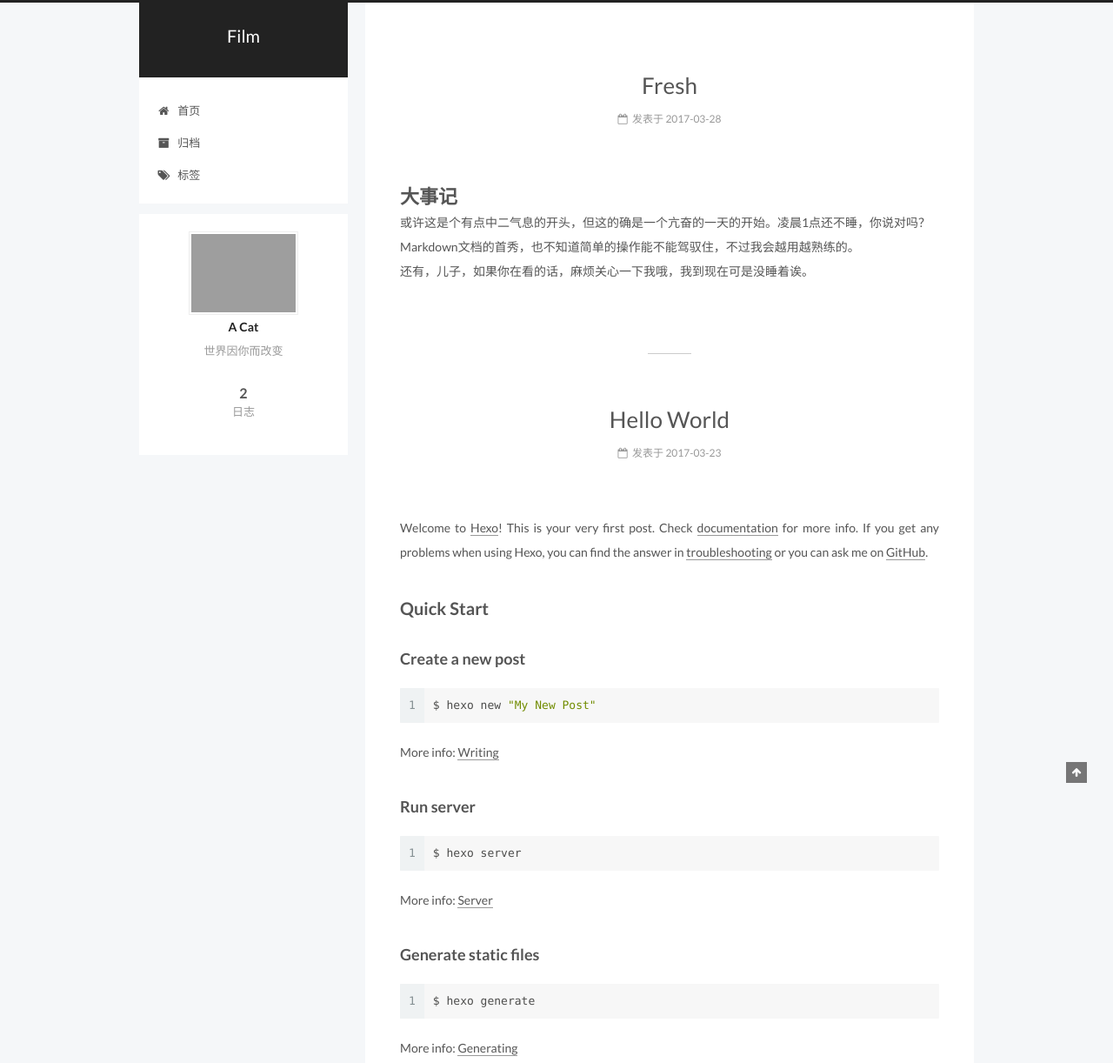
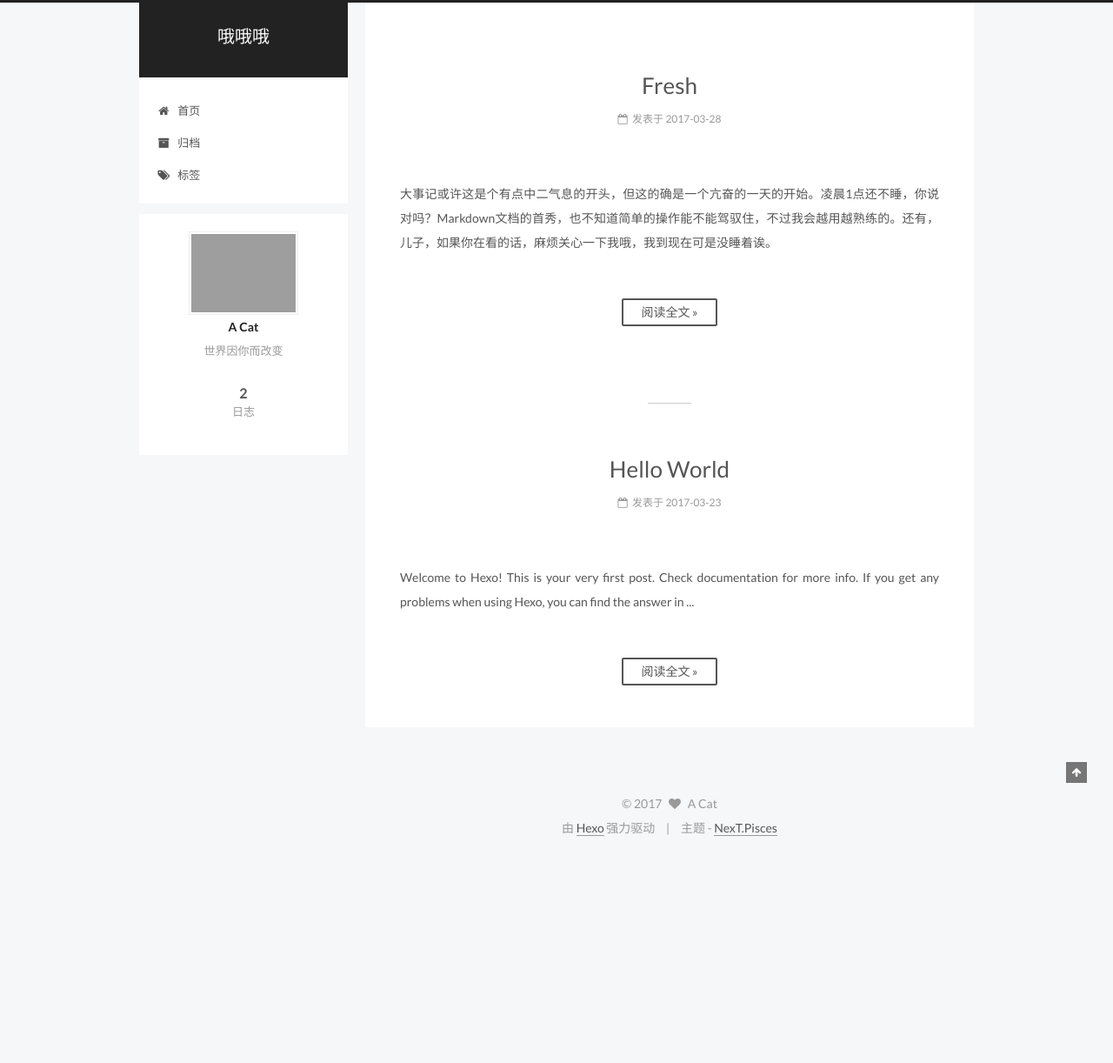
Before and after one commit to youxi4399/youxi4399.github.io, a plain HTML site: page index.html in a window 1280 px wide. Shown: the top 1222 px of the page at 87% size. After the commit the page ends 986 px from the top, so only its background shows below. Drawn offline with Linux system fonts and the light colour scheme; grey boxes are pictures that could not be loaded.

Commit message:
Site updated: 2017-03-29 09:11:50

```diff
--- a/css/main.css
+++ b/css/main.css
@@ -1685,7 +1685,7 @@ pre .javascript .function {
   width: 4px;
   height: 4px;
   border-radius: 50%;
-  background: #79ffd7;
+  background: #087c7f;
 }
 .links-of-blogroll {
   font-size: 13px;
--- a/index.html
+++ b/index.html
@@ -89,12 +89,12 @@
 
 <meta name="description" content="世界因你而改变">
 <meta property="og:type" content="website">
-<meta property="og:title" content="Film">
+<meta property="og:title" content="哦哦哦">
 <meta property="og:url" content="http://yoursite.com/index.html">
-<meta property="og:site_name" content="Film">
+<meta property="og:site_name" content="哦哦哦">
 <meta property="og:description" content="世界因你而改变">
 <meta name="twitter:card" content="summary">
-<meta name="twitter:title" content="Film">
+<meta name="twitter:title" content="哦哦哦">
 <meta name="twitter:description" content="世界因你而改变">
 
 
@@ -129,7 +129,7 @@
 
 
 
-  <title> Film </title>
+  <title> 哦哦哦 </title>
 </head>
 
 <body itemscope itemtype="http://schema.org/WebPage" lang="zh-Hans">
@@ -167,7 +167,7 @@
     <div class="custom-logo-site-title">
       <a href="/"  class="brand" rel="start">
         <span class="logo-line-before"><i></i></span>
-        <span class="site-title">Film</span>
+        <span class="site-title">哦哦哦</span>
         <span class="logo-line-after"><i></i></span>
       </a>
     </div>
@@ -259,7 +259,7 @@
     </span>
 
     <span hidden itemprop="publisher" itemscope itemtype="http://schema.org/Organization">
-      <meta itemprop="name" content="Film">
+      <meta itemprop="name" content="哦哦哦">
     </span>
 
 
@@ -327,9 +327,16 @@
 
 
 
-            <h1 id="大事记"><a href="#大事记" class="headerlink" title="大事记"></a>大事记</h1><p>或许这是个有点中二气息的开头，但这的确是一个亢奋的一天的开始。凌晨1点还不睡，你说对吗？<br>Markdown文档的首秀，也不知道简单的操作能不能驾驭住，不过我会越用越熟练的。<br>还有，儿子，如果你在看的话，麻烦关心一下我哦，我到现在可是没睡着诶。</p>
+          大事记或许这是个有点中二气息的开头，但这的确是一个亢奋的一天的开始。凌晨1点还不睡，你说对吗？Markdown文档的首秀，也不知道简单的操作能不能驾驭住，不过我会越用越熟练的。还有，儿子，如果你在看的话，麻烦关心一下我哦，我到现在可是没睡着诶。
 
 
+          <!--noindex-->
+          <div class="post-button text-center">
+            <a class="btn" href="/2017/03/28/fresh/#more" rel="contents">
+              阅读全文 &raquo;
+            </a>
+          </div>
+          <!--/noindex-->
 
 
     </div>
@@ -380,7 +387,7 @@
     </span>
 
     <span hidden itemprop="publisher" itemscope itemtype="http://schema.org/Organization">
-      <meta itemprop="name" content="Film">
+      <meta itemprop="name" content="哦哦哦">
     </span>
 
 
@@ -448,17 +455,15 @@
 
 
 
-            <p>Welcome to <a href="https://hexo.io/" target="_blank" rel="external">Hexo</a>! This is your very first post. Check <a href="https://hexo.io/docs/" target="_blank" rel="external">documentation</a> for more info. If you get any problems when using Hexo, you can find the answer in <a href="https://hexo.io/docs/troubleshooting.html" target="_blank" rel="external">troubleshooting</a> or you can ask me on <a href="https://github.com/hexojs/hexo/issues" target="_blank" rel="external">GitHub</a>.</p>
-<h2 id="Quick-Start"><a href="#Quick-Start" class="headerlink" title="Quick Start"></a>Quick Start</h2><h3 id="Create-a-new-post"><a href="#Create-a-new-post" class="headerlink" title="Create a new post"></a>Create a new post</h3><figure class="highlight bash"><table><tr><td class="gutter"><pre><div class="line">1</div></pre></td><td class="code"><pre><div class="line">$ hexo new <span class="string">"My New Post"</span></div></pre></td></tr></table></figure>
-<p>More info: <a href="https://hexo.io/docs/writing.html" target="_blank" rel="external">Writing</a></p>
-<h3 id="Run-server"><a href="#Run-server" class="headerlink" title="Run server"></a>Run server</h3><figure class="highlight bash"><table><tr><td class="gutter"><pre><div class="line">1</div></pre></td><td class="code"><pre><div class="line">$ hexo server</div></pre></td></tr></table></figure>
-<p>More info: <a href="https://hexo.io/docs/server.html" target="_blank" rel="external">Server</a></p>
-<h3 id="Generate-static-files"><a href="#Generate-static-files" class="headerlink" title="Generate static files"></a>Generate static files</h3><figure class="highlight bash"><table><tr><td class="gutter"><pre><div class="line">1</div></pre></td><td class="code"><pre><div class="line">$ hexo generate</div></pre></td></tr></table></figure>
-<p>More info: <a href="https://hexo.io/docs/generating.html" target="_blank" rel="external">Generating</a></p>
-<h3 id="Deploy-to-remote-sites"><a href="#Deploy-to-remote-sites" class="headerlink" title="Deploy to remote sites"></a>Deploy to remote sites</h3><figure class="highlight bash"><table><tr><td class="gutter"><pre><div class="line">1</div></pre></td><td class="code"><pre><div class="line">$ hexo deploy</div></pre></td></tr></table></figure>
-<p>More info: <a href="https://hexo.io/docs/deployment.html" target="_blank" rel="external">Deployment</a></p>
-
-
+          Welcome to Hexo! This is your very first post. Check documentation for more info. If you get any problems when using Hexo, you can find the answer in
+          ...
+          <!--noindex-->
+          <div class="post-button text-center">
+            <a class="btn" href="/2017/03/23/hello-world/#more" rel="contents">
+              阅读全文 &raquo;
+            </a>
+          </div>
+          <!--/noindex-->
 
 
     </div>
@@ -734,5 +739,9 @@
 
 
 
+
+
+
+
 </body>
 </html>
```
Also changed, not shown: 2017/03/23/hello-world/index.html (+14 -4 lines), 2017/03/28/fresh/index.html (+14 -4 lines), archives/2017/03/index.html (+9 -5 lines), archives/2017/index.html (+9 -5 lines), archives/index.html (+9 -5 lines), 1 other file.
